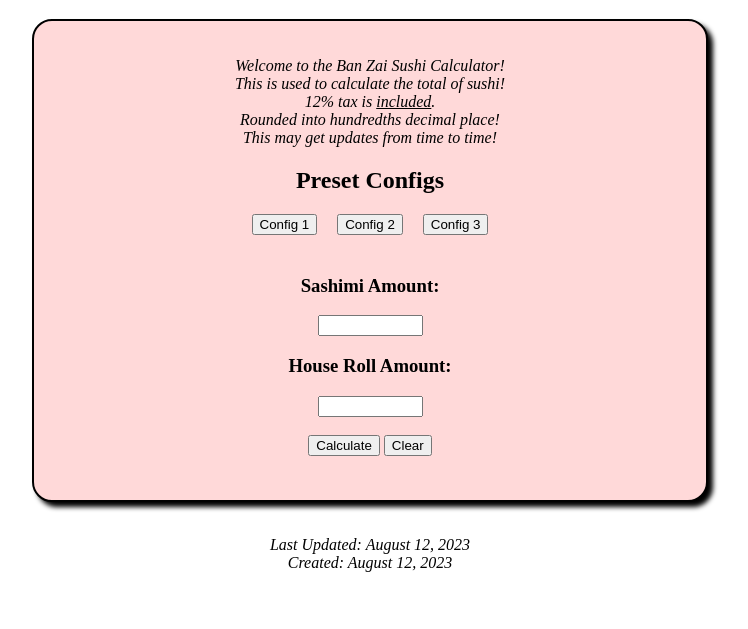
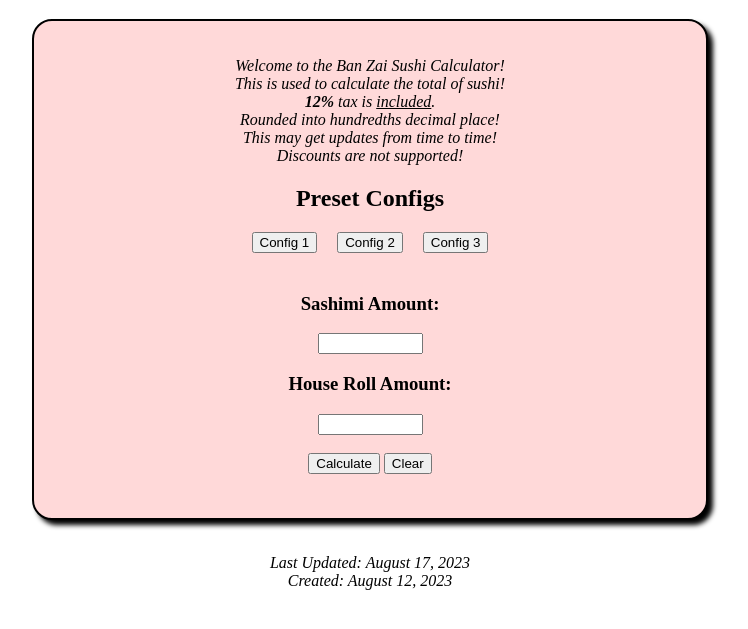
Before and after one commit to William-BC-CA/bz-calc, a plain HTML site: page index.html in a window 1280 px wide. Shown: the part 61-690 px from the top of the page, without its empty margins (270-1018 px from the left). Drawn offline with Linux system fonts and the light colour scheme.

Commit message:
small text fixes

```diff
--- a/index.html
+++ b/index.html
@@ -21,7 +21,7 @@
             <h1>BZ Calculator</h1>
         </header>
         <main class = "container">
-            <p><i>Welcome to the Ban Zai Sushi Calculator!<br>This is used to calculate the total of sushi!<br>12% tax is <u>included</u>.<br>Rounded into hundredths decimal place!<br>This may get updates from time to time!</i></p>
+            <p><i>Welcome to the Ban Zai Sushi Calculator!<br>This is used to calculate the total of sushi!<br><b>12%</b> tax is <u>included</u>.<br>Rounded into hundredths decimal place!<br>This may get updates from time to time!<br>Discounts are not supported!</i></p>
             <h2>Preset Configs</h2>
             <div class = "configurations">
                 <div class = "config-item"><button onclick = "config1()">Config 1</button></div>
@@ -43,7 +43,7 @@
         </main>
         <footer>
             <br>
-            <p><i>Last Updated: August 12, 2023<br>Created: August 12, 2023</i></p>
+            <p><i>Last Updated: August 17, 2023<br>Created: August 12, 2023</i></p>
             <!-- <h1>Copyright &copy; 2023 NOTORIEX LEGACY. All rights reserved.</h1> -->
         </footer>
 </body>
--- a/script.js
+++ b/script.js
@@ -1,4 +1,4 @@
-// BanZai Menu
+// Menu
 const houseRoll = 15.95; // Regular
 const houseRollSmall = 8.95; // Small
 const sashimi = 17.55; // 9 pcs.
```
